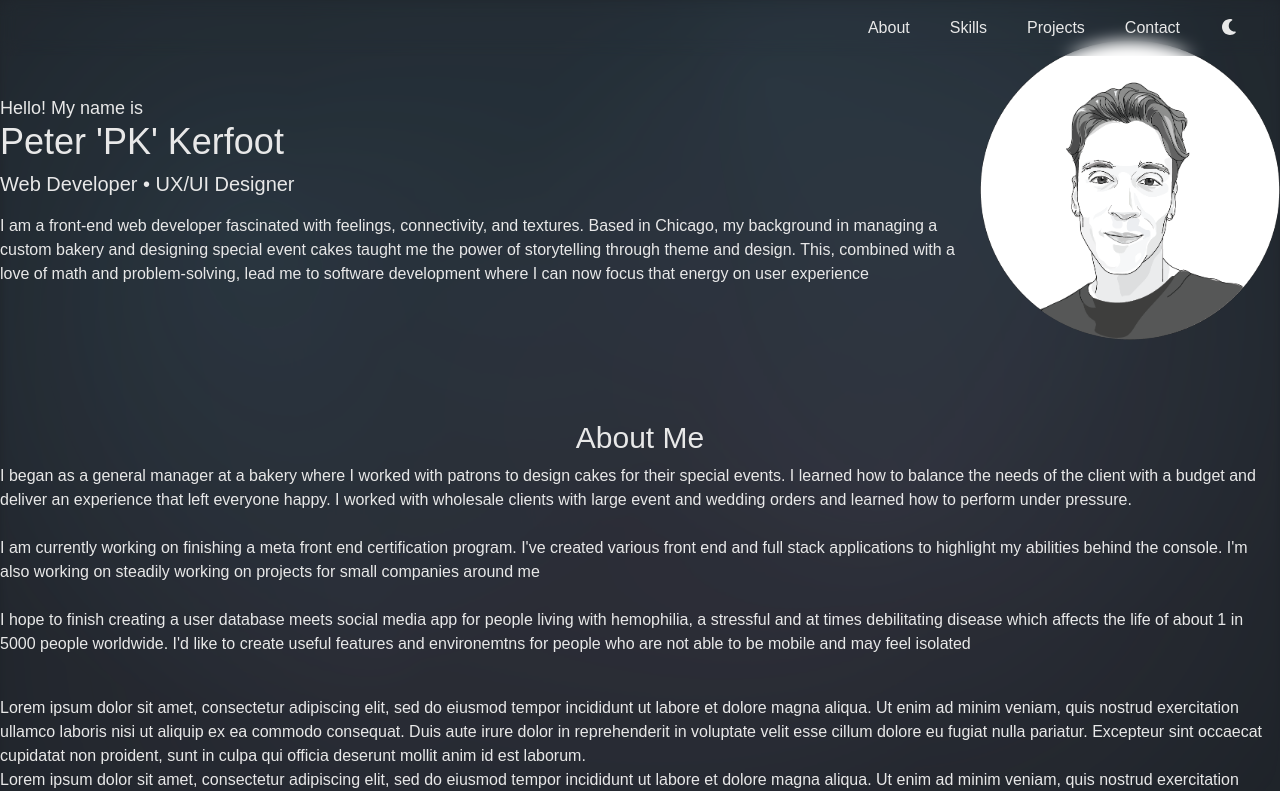
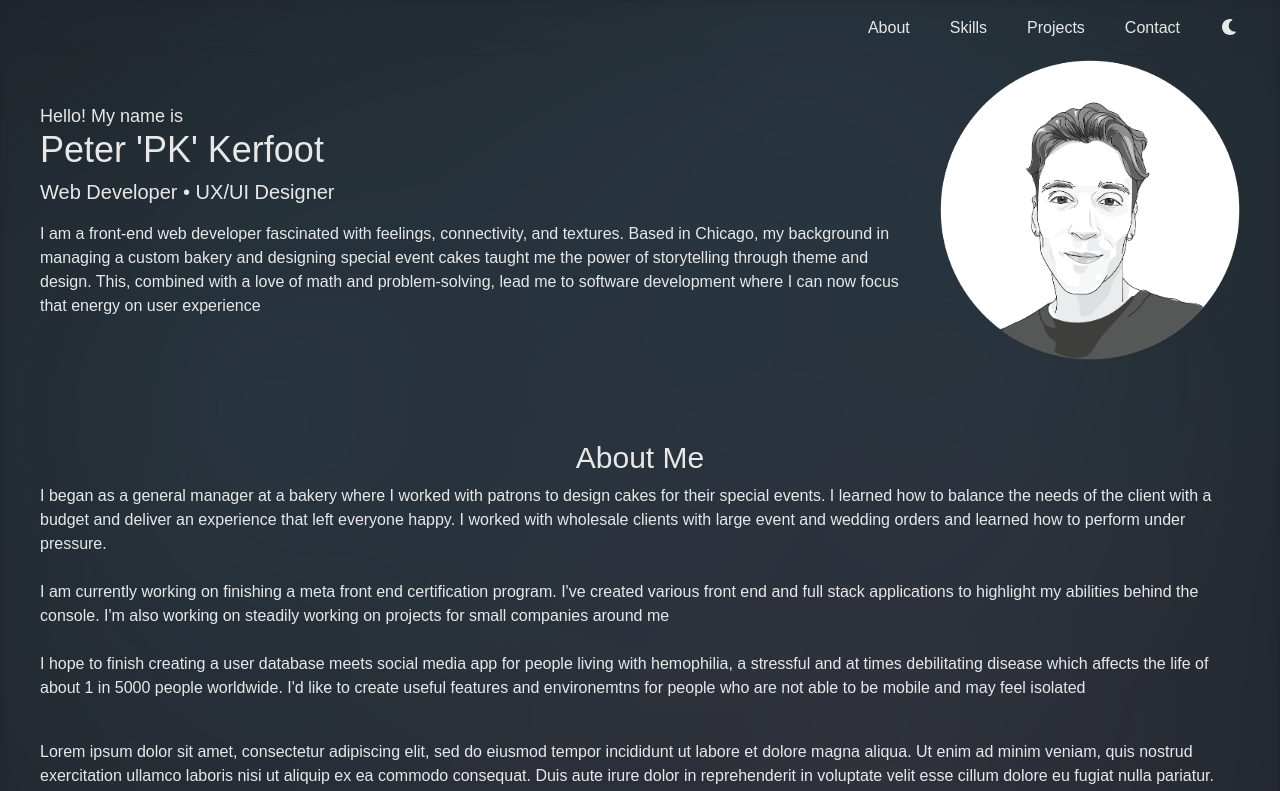
Before and after one commit to YonugJones/portfolio, a React (Vite) app: page / in a window 1280 px wide. Shown: the top 791 px of the page. Built offline with nearby package versions, Linux system fonts and the light colour scheme.

Commit message:
created semantic structure

```diff
--- a/src/App.tsx
+++ b/src/App.tsx
@@ -8,13 +8,15 @@ import Skills from './sections/Skills'
 
 export default function App() {
   return (
-    <div className='h-screen'>
+    <div className='min-h-screen px-10 py-5'>
       <NavBar />
-      <Hero />
-      <About />
-      <Skills />
-      <Projects />
-      <Contact />
+      <main>
+        <Hero />
+        <About />
+        <Skills />
+        <Projects />
+        <Contact />
+      </main>
       <Footer />
     </div>
   )
```
